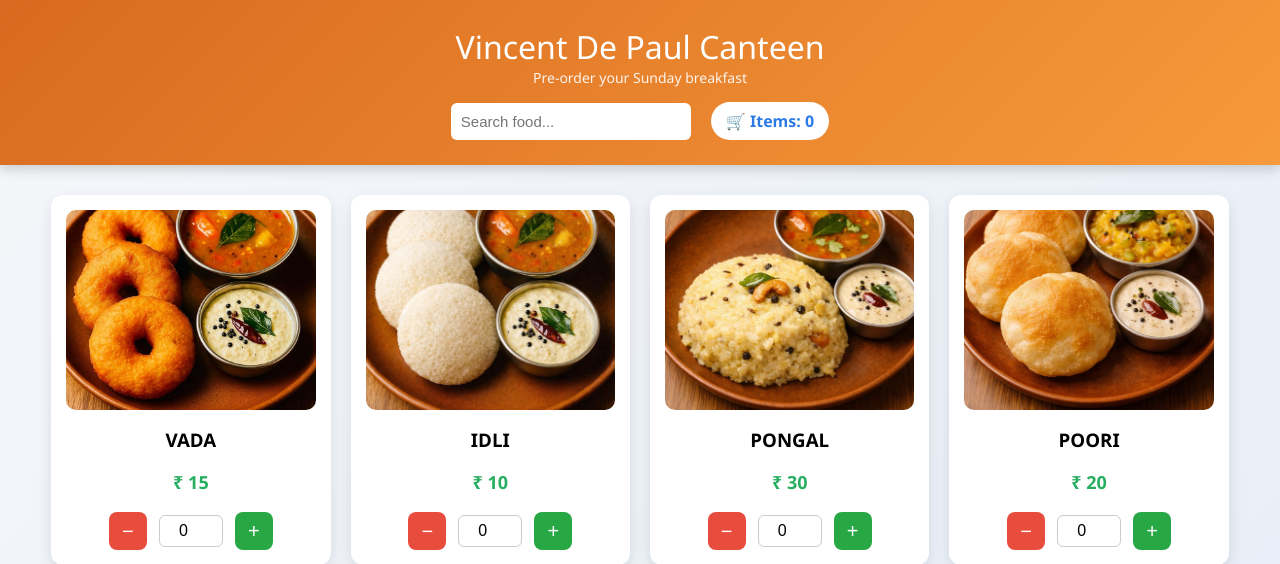
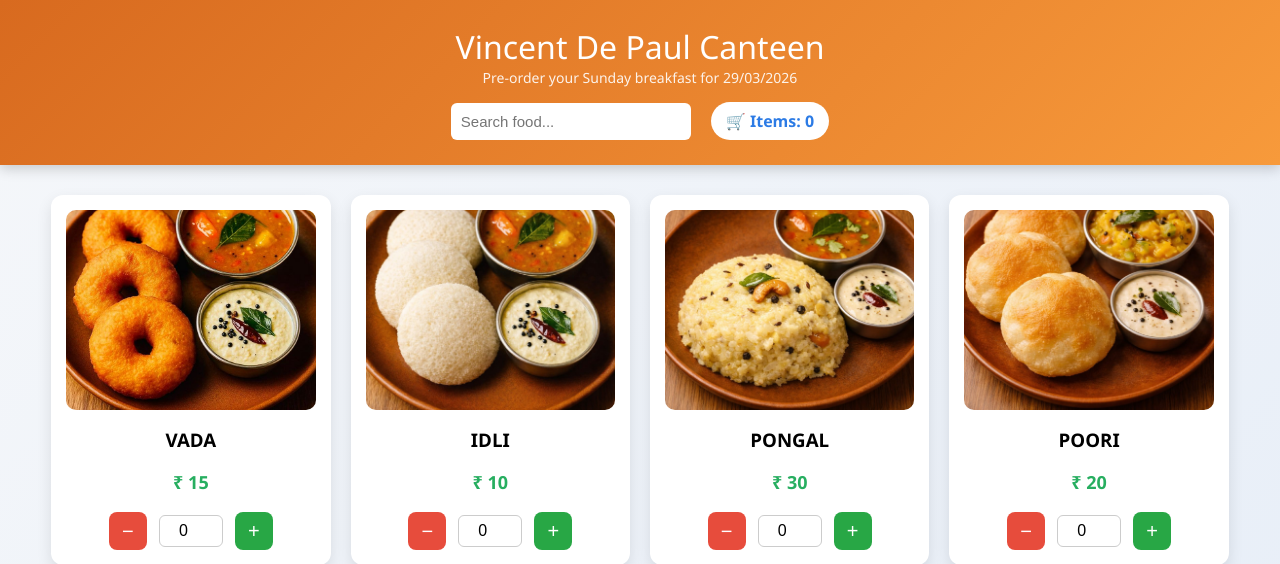
Before and after one commit to lanaharriet/Queueless, a Django app: page / in a window 1280 px wide. Shown: the top 564 px of the page. Run offline with Django 5.2, Linux system fonts and the light colour scheme; data comes from the database, SQL or seed files in the repository.

Commit message:
added date updates

```diff
--- a/orders/templates/menu.html
+++ b/orders/templates/menu.html
@@ -255,7 +255,7 @@ card.style.display="none"
 
 <div class="header">
 <h1>Vincent De Paul Canteen</h1>
-<div class="subtitle">Pre-order your Sunday breakfast</div>
+<div class="subtitle">Pre-order your Sunday breakfast for 29/03/2026</div>
 
 <div class="top-bar">
 
```
